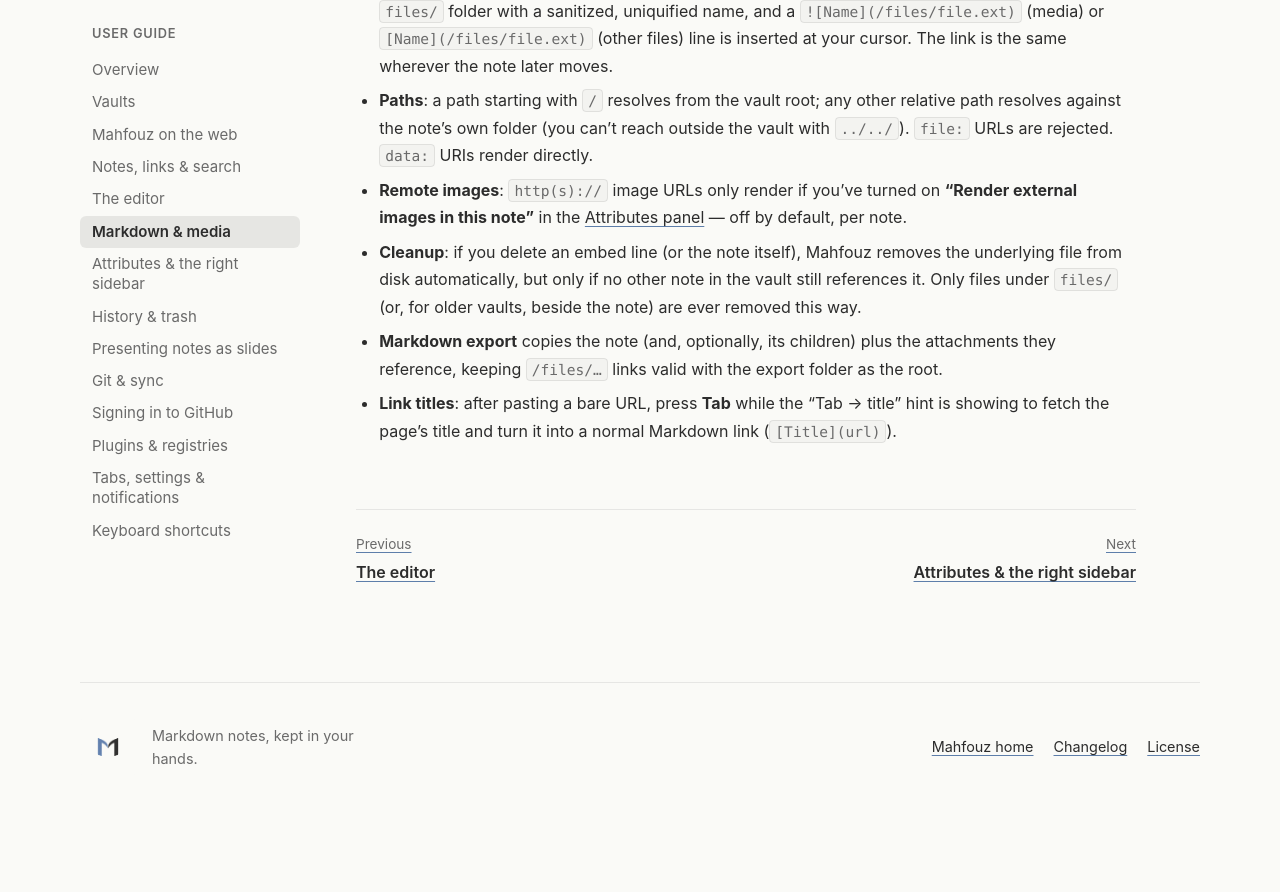
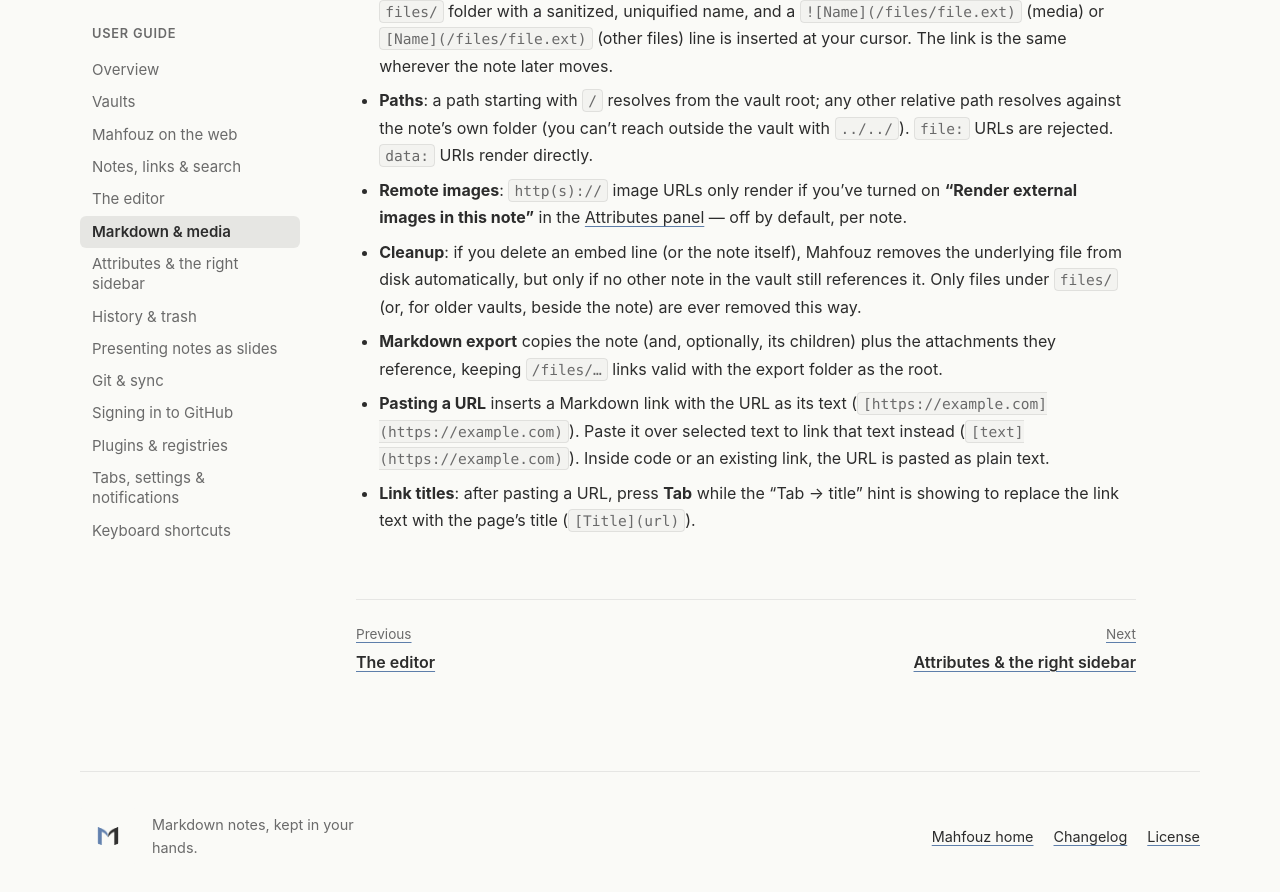
Before and after one commit to mahfouz-app/docs, a Jekyll site: the page built from guide/markdown.md, in a window 1280 px wide and 900 px high, scrolled down 2780 px. Shown: the top 892 px of the window. Built offline with Jekyll 4.4.1, drawn with Linux system fonts in a browser that asks for light colours; before the commit the page ends 3591 px from its top, so only the background shows below that; some of the changed text lies outside the part shown.

Commit message:
docs(guide): pasting URLs makes Markdown links; Link asks for the URL
Co-Authored-By: Claude Opus 5.5 <noreply@anthropic.com>

```diff
--- a/guide/markdown.md
+++ b/guide/markdown.md
@@ -99,6 +99,10 @@ grid instead of raw pipe syntax:
 - **Markdown export** copies the note (and, optionally, its children) plus
   the attachments they reference, keeping `/files/…` links valid with the
   export folder as the root.
-- **Link titles**: after pasting a bare URL, press **Tab** while the
-  "Tab → title" hint is showing to fetch the page's title and turn it into
-  a normal Markdown link (`[Title](url)`).
+- **Pasting a URL** inserts a Markdown link with the URL as its text
+  (`[https://example.com](https://example.com)`). Paste it over selected
+  text to link that text instead (`[text](https://example.com)`). Inside
+  code or an existing link, the URL is pasted as plain text.
+- **Link titles**: after pasting a URL, press **Tab** while the
+  "Tab → title" hint is showing to replace the link text with the page's
+  title (`[Title](url)`).
```
Also changed, not shown: other parts of guide/markdown.md (+1 -1 lines), guide/editor.md (+2 -1 lines), guide/shortcuts.md (+1 -1 lines).
